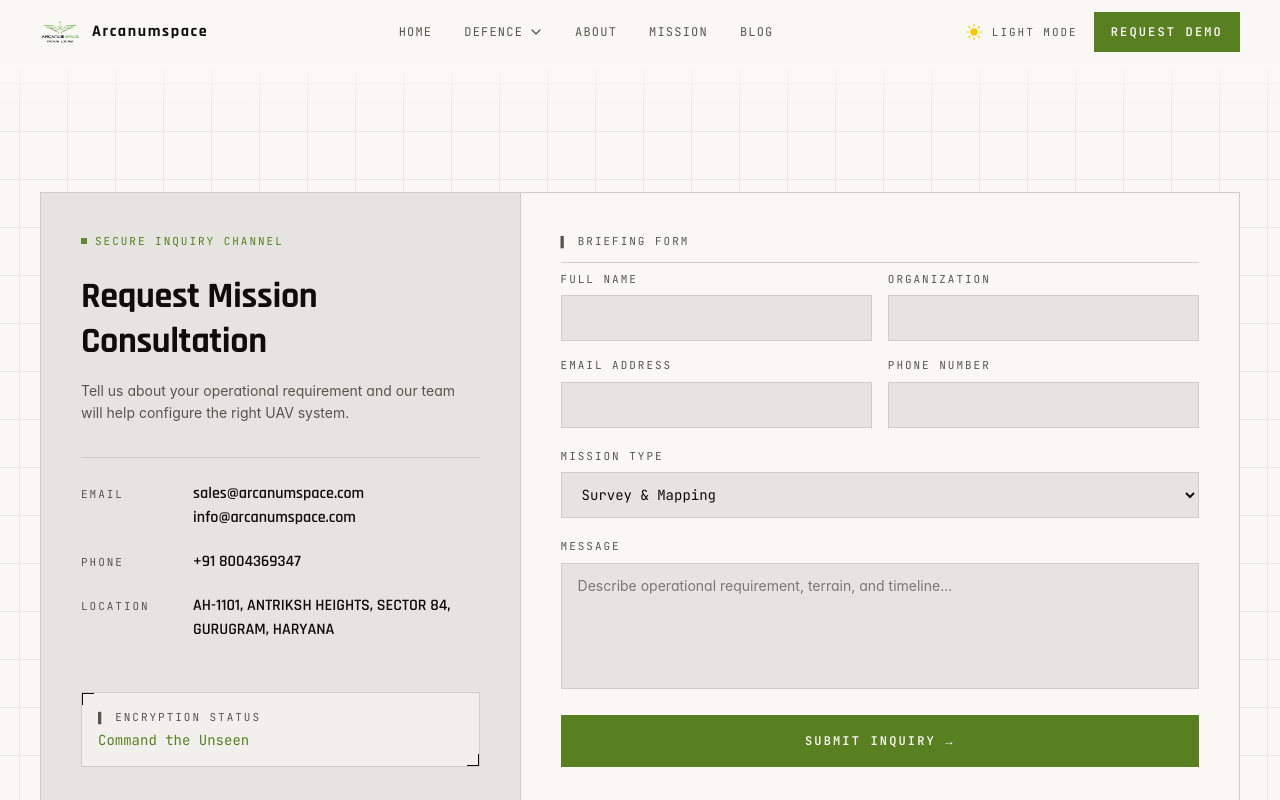
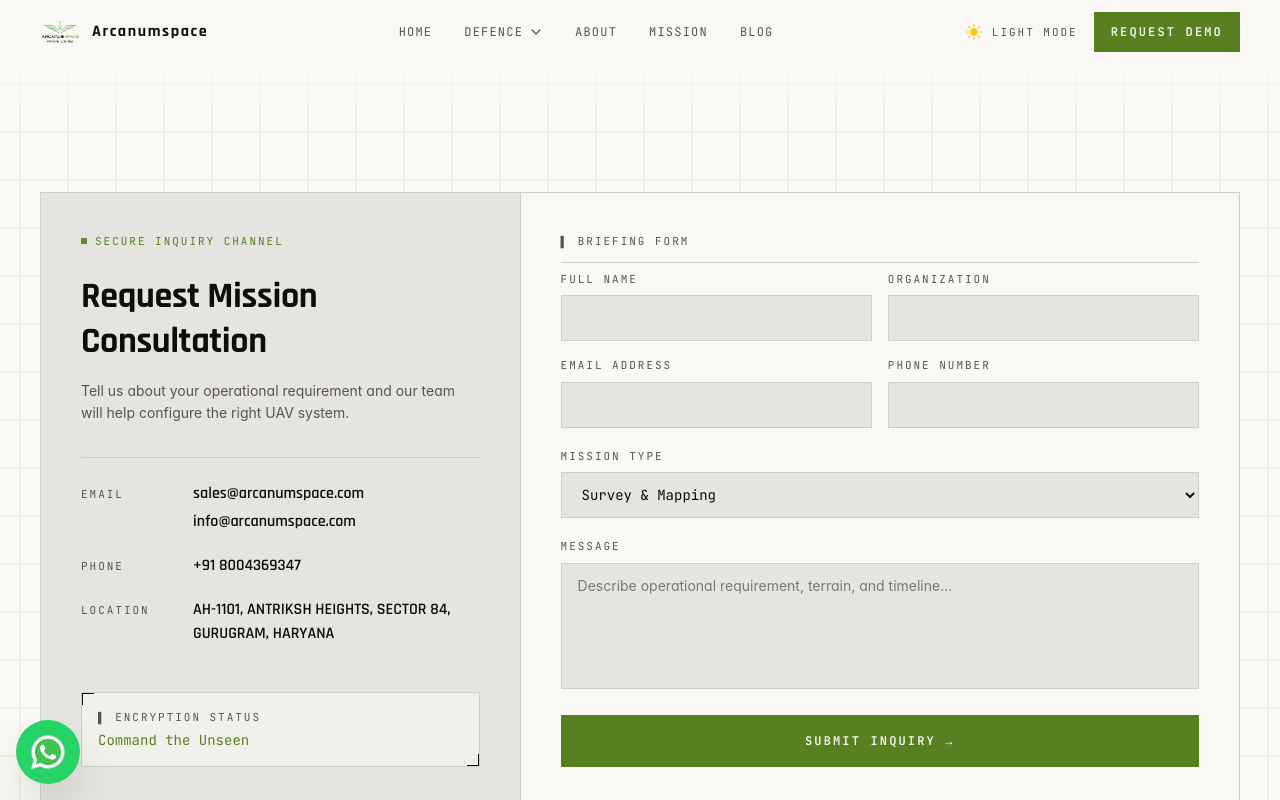
Before and after one commit to yogesaa8/drone, a React (Vite) app: page /contact in a window 1280 px wide. Shown: the top 800 px of the page. Built offline with nearby package versions, Linux system fonts and the light colour scheme.

Commit message:
whatsapp chat add

```diff
--- a/src/App.jsx
+++ b/src/App.jsx
@@ -12,6 +12,7 @@
 import PartsKitsPage from "./pages/PartsKitsPage";
 import BlogPostPage from "./pages/BlogPostPage";
 import LabPage from "./pages/LabPage";
+import whatsappContact from "./assets/whatsapp-contact.svg";
 
 const ScrollToTop = () => {
   const { pathname } = useLocation();
@@ -45,6 +46,20 @@
           </Routes>
         </main>
         <Footer />
+
+        <a
+          href="https://wa.me/918004369347"
+          target="_blank"
+          rel="noreferrer"
+          aria-label="Chat on WhatsApp"
+          className="fixed left-4 bottom-4 z-50 rounded-full bg-[#25D366] p-3 shadow-2xl transition duration-200 ease-out hover:scale-105"
+        >
+          <img
+            src={whatsappContact}
+            alt="WhatsApp contact"
+            className="h-10 w-10"
+          />
+        </a>
       </div>
     </BrowserRouter>
   );
--- a/src/components/landingpage/Contact.jsx
+++ b/src/components/landingpage/Contact.jsx
@@ -81,21 +81,52 @@
             </p>
 
             <div className="mt-8 space-y-5 border-t border-border pt-6">
-              {[
-                ["EMAIL", "sales@arcanumspace.com  info@arcanumspace.com"],
-                ["PHONE", "+91 8004369347"],
-                ["LOCATION", "AH-1101, ANTRIKSH HEIGHTS, SECTOR 84, GURUGRAM, HARYANA"],
-              ].map(([k, v]) => (
-                <div key={k} className="flex items-start gap-4 min-w-0">
-                  <div className="label-mono text-[10px] w-24 shrink-0 pt-1">
-                    {k}
-                  </div>
+              <div className="flex flex-col sm:flex-row sm:items-start gap-2 sm:gap-4 min-w-0">
+                <div className="label-mono text-[10px] sm:w-24 shrink-0 pt-1">
+                  EMAIL
+                </div>
 
-                  <div className="font-display font-semibold break-words">
-                    {v}
-                  </div>
+                <div className="font-display font-semibold min-w-0 space-y-1">
+                  <a
+                    href="mailto:sales@arcanumspace.com"
+                    className="block break-all hover:text-tactical transition-colors"
+                  >
+                    sales@arcanumspace.com
+                  </a>
+
+                  <a
+                    href="mailto:info@arcanumspace.com"
+                    className="block break-all hover:text-tactical transition-colors"
+                  >
+                    info@arcanumspace.com
+                  </a>
                 </div>
-              ))}
+              </div>
+
+              <div className="flex flex-col sm:flex-row sm:items-start gap-2 sm:gap-4 min-w-0">
+                <div className="label-mono text-[10px] sm:w-24 shrink-0 pt-1">
+                  PHONE
+                </div>
+
+                <div className="font-display font-semibold min-w-0">
+                  <a
+                    href="tel:+918004369347"
+                    className="break-all hover:text-tactical transition-colors"
+                  >
+                    +91 8004369347
+                  </a>
+                </div>
+              </div>
+
+              <div className="flex flex-col sm:flex-row sm:items-start gap-2 sm:gap-4 min-w-0">
+                <div className="label-mono text-[10px] sm:w-24 shrink-0 pt-1">
+                  LOCATION
+                </div>
+
+                <div className="font-display font-semibold min-w-0 wrap-break-word">
+                  AH-1101, ANTRIKSH HEIGHTS, SECTOR 84, GURUGRAM, HARYANA
+                </div>
+              </div>
             </div>
 
             <div className="mt-auto pt-8">
@@ -117,9 +148,7 @@
             className="lg:col-span-3 bg-background p-6 sm:p-8 lg:p-10 space-y-5"
           >
             <div className="flex flex-col sm:flex-row sm:items-center justify-between border-b border-border pb-3 mb-2 gap-3">
-              <span className="label-mono text-[10px]">
-                ▌ BRIEFING FORM
-              </span>
+              <span className="label-mono text-[10px]">▌ BRIEFING FORM</span>
 
               {/* <span className="label-mono text-tactical text-[10px]">
                 FORM ID: BRF-2026
@@ -169,7 +198,7 @@
             <button
               type="submit"
               disabled={loading}
-              className="btn-tactical w-full justify-center !py-4 disabled:opacity-50"
+              className="btn-tactical w-full justify-center py-4! disabled:opacity-50"
             >
               {loading ? "Transmitting..." : "Submit Inquiry →"}
             </button>
```
Also changed, not shown: src/assets/whatsapp-contact.svg (added).
